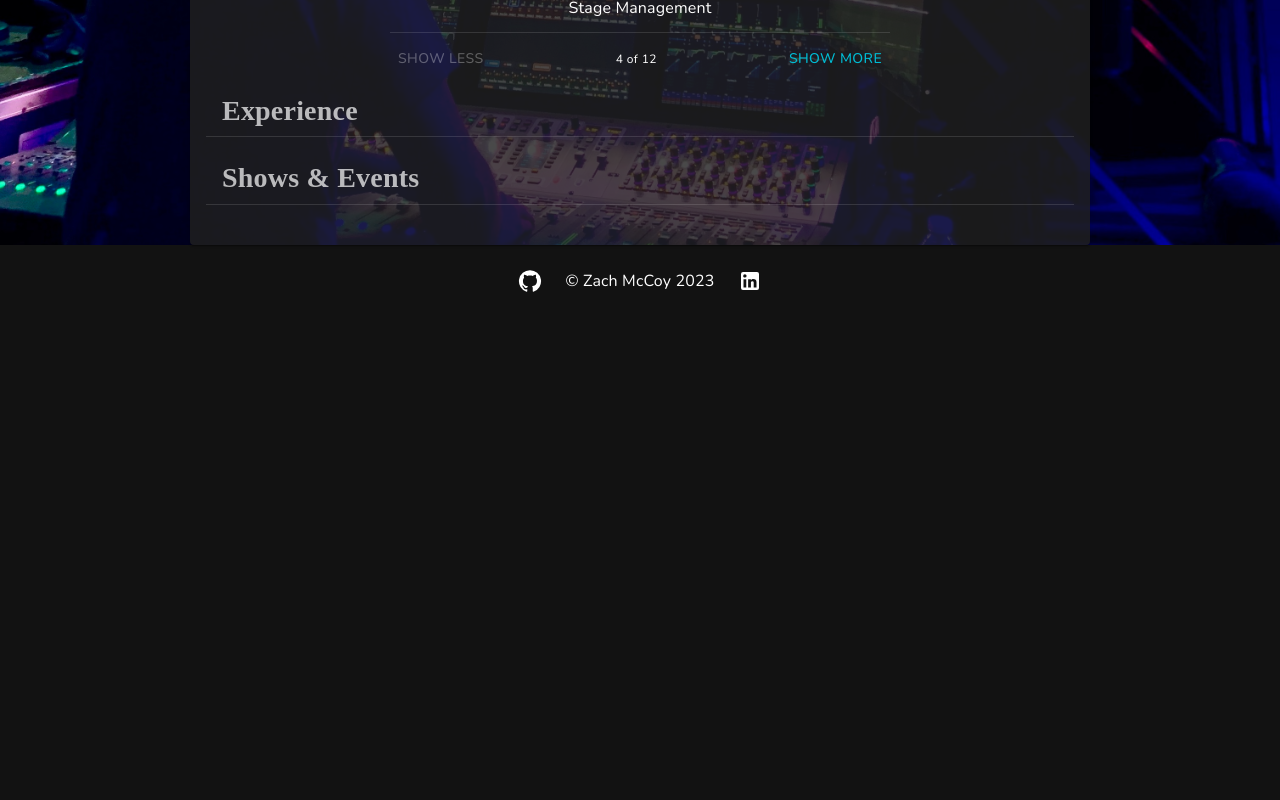
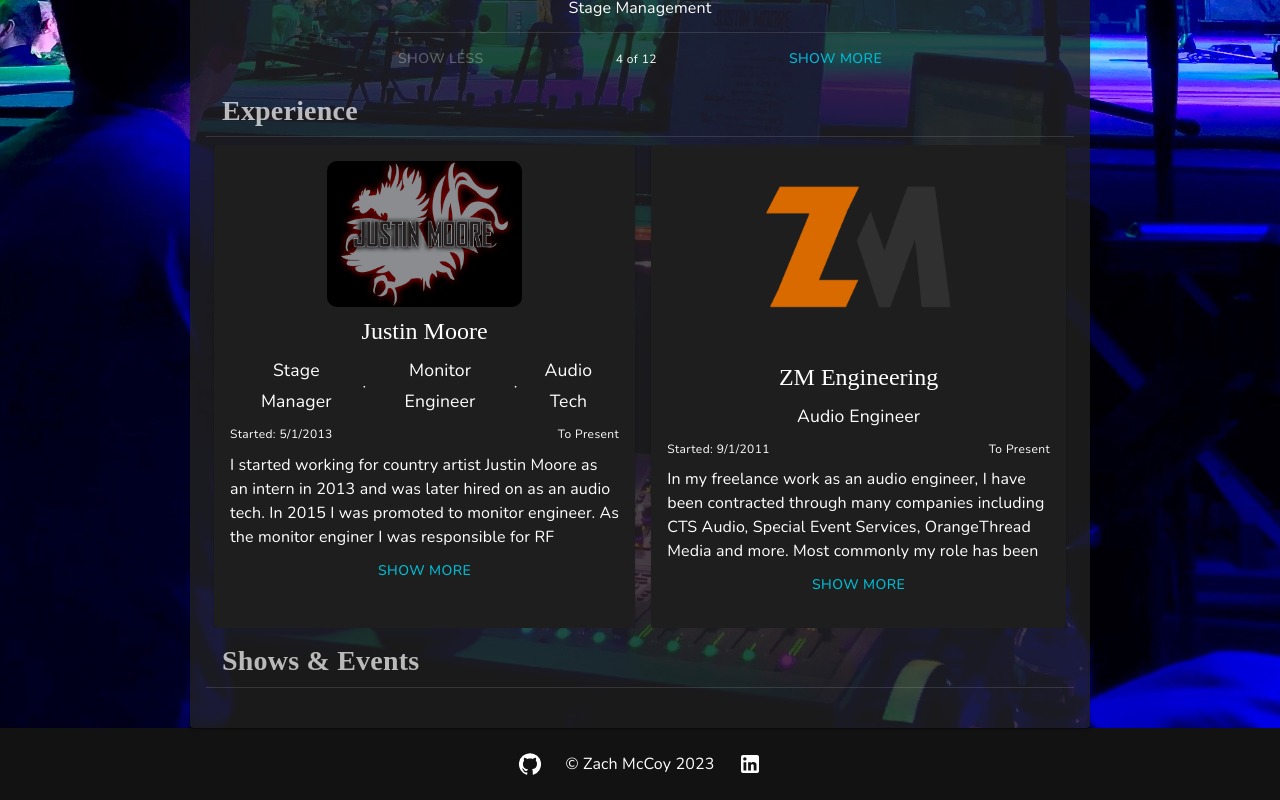
Before and after one commit to zrm20/zm-portfolio, a React (Create React App) app: page /audio in a window 1280 px wide. Shown: the part 562-1362 px from the top of the page. Before the commit the page ends 879 px from the top, so only its background shows below. Built offline with nearby package versions, Linux system fonts and the light colour scheme; a web font is replaced by a local one.

Commit message:
add audio experience

```diff
--- /dev/null
+++ b/src/components/audio/AudioExperience/AudioExperience.styles.ts
@@ -0,0 +1,16 @@
+import { SxProps } from "@mui/material";
+
+interface Style {
+  root: SxProps;
+};
+
+export default function useStyles(): Style {
+
+  return {
+    root: {
+      width: '100%',
+      display: 'flex',
+      overflowX: 'scroll'
+    },
+  }
+};
--- /dev/null
+++ b/src/components/audio/AudioExperience/AudioExperience.tsx
@@ -0,0 +1,23 @@
+import React from "react";
+import { Box } from "@mui/material";
+
+import useStyles from "./AudioExperience.styles";
+import { ExperienceCard } from "../../experience";
+import { getExperiences } from "../../../database/Experiences";
+
+interface AudioExperienceProps {
+
+};
+
+export default function AudioExperience(props: AudioExperienceProps): JSX.Element {
+  const styles = useStyles();
+  const experiences = getExperiences(exp => exp.category === "Audio");
+
+  return (
+    <Box sx={styles.root}>
+      {
+        experiences.map(exp => <ExperienceCard experience={exp} key={exp.id} />)
+      }
+    </Box>
+  );
+};
--- a/src/components/audio/AudioPage/AudioPage.tsx
+++ b/src/components/audio/AudioPage/AudioPage.tsx
@@ -7,6 +7,7 @@ import { SectionContainer } from "../../ui";
 import { useUpdateTitle } from "../../../hooks";
 import AudioBio from "../AudioBio/AudioBio";
 import AudioSkills from "../AudioSkills/AudioSkills";
+import AudioExperience from "../AudioExperience/AudioExperience";
 
 interface AudioHomeProps {
 
@@ -30,7 +31,7 @@ export default function AudioHome(props: AudioHomeProps): JSX.Element {
         </SectionContainer>
 
         <SectionContainer title="Experience" id="experience">
-
+          <AudioExperience />
         </SectionContainer>
 
         <SectionContainer title="Shows & Events" id="projects">
```
